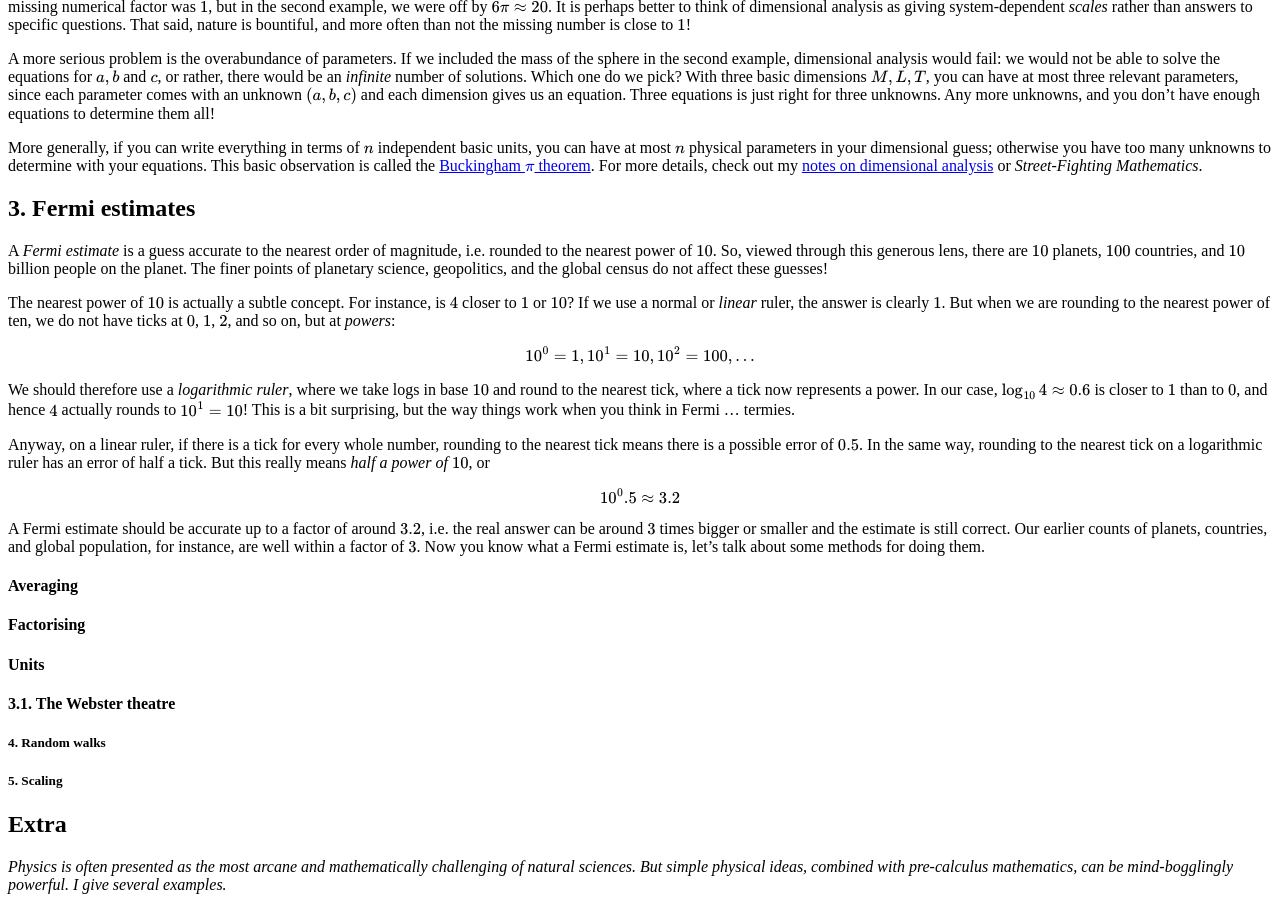
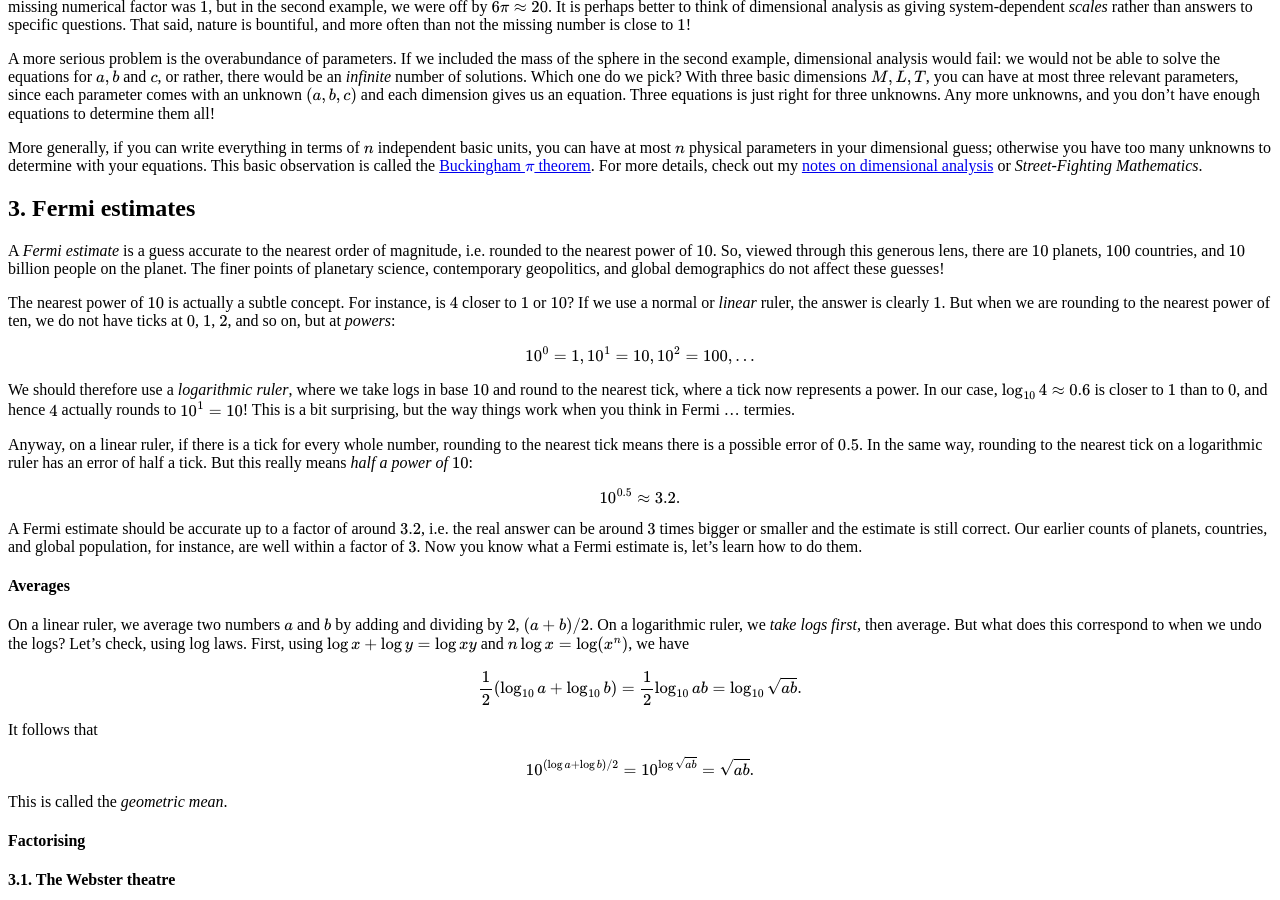
Before and after one commit to hapax/hapax.github.io, a Jekyll site: the page built from assets/simple-physics.md, in a window 1280 px wide and 900 px high, scrolled down 4046 px. Built offline with Jekyll 4.4.1, drawn with Linux system fonts in a browser that asks for light colours; our own code applies the rules of GitHub Pages for plain Markdown files; formulas are drawn with MathJax 3; a script that is not in the unit is left out.

Commit message:
Update simple-physics.md

```diff
--- a/assets/simple-physics.md
+++ b/assets/simple-physics.md
@@ -413,8 +413,8 @@ A *Fermi estimate* is a guess accurate to the nearest order of
 magnitude, i.e. rounded to the nearest power of $10$.
 So, viewed through this generous lens, there are $10$ planets, $100$
 countries, and $10$ billion people on the planet.
-The finer points of planetary science, geopolitics, and the global
-census do not affect these guesses!
+The finer points of planetary science, contemporary geopolitics, and global
+demographics do not affect these guesses!
 
 The nearest power of $10$ is actually a subtle concept.
 For instance, is $4$ closer to $1$ or $10$?
@@ -438,10 +438,10 @@ Anyway, on a linear ruler, if there is a tick for every whole number,
 rounding to the nearest tick means there is a possible error of $0.5$.
 In the same way, rounding to the nearest tick on a logarithmic ruler
 has an error of half a tick.
-But this really means *half a power of $10$*, or
+But this really means *half a power of $10$*:
 
 $$
-10^0.5 \approx 3.2
+10^{0.5} \approx 3.2.
 $$
 
 A Fermi estimate should be accurate up to a factor of around $3.2$,
@@ -449,14 +449,31 @@ i.e. the real answer can be around $3$ times bigger or smaller and the
 estimate is still correct.
 Our earlier counts of planets, countries, and global population, for
 instance, are well within a factor of $3$.
-Now you know what a Fermi estimate is, let's talk about some methods
-for doing them.
+Now you know what a Fermi estimate is, let's learn how to do them.
 
-#### Averaging
+#### Averages
+
+On a linear ruler, we average two numbers $a$ and $b$ by adding and
+dividing by $2$, $(a+b)/2$.
+On a logarithmic ruler, we *take logs first*, then average.
+But what does this correspond to when we undo the logs?
+Let's check, using log laws.
+First, using $\log x + \log y = \log xy$ and $n \log x = \log (x^n)$,
+we have
+
+$$
+\frac{1}{2}(\log_{10} a + \log_{10} b) = \frac{1}{2}\log_{10} ab = \log_{10}\sqrt{ab}.
+$$
+
+It follows that
+
+$$
+10^{(\log a + \log b)/2} = 10^{\log \sqrt{ab}} = \sqrt{ab}.
+$$
+
+This is called the *geometric mean*.
 
 #### Factorising
-
-#### Units
 
 #### 3.1. The Webster theatre<a id="sec-3-1" name="sec-3-1"></a>
 
```
